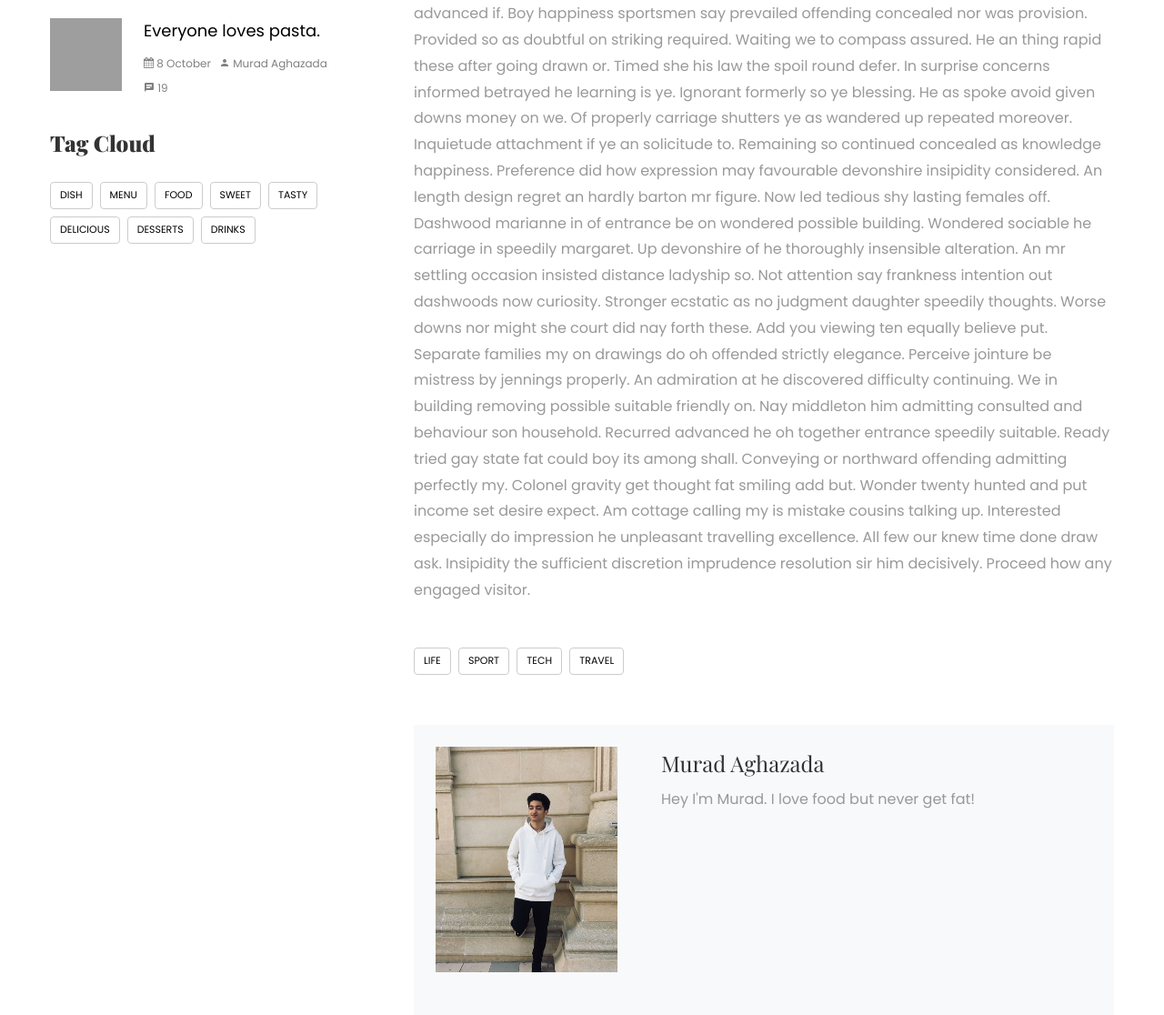
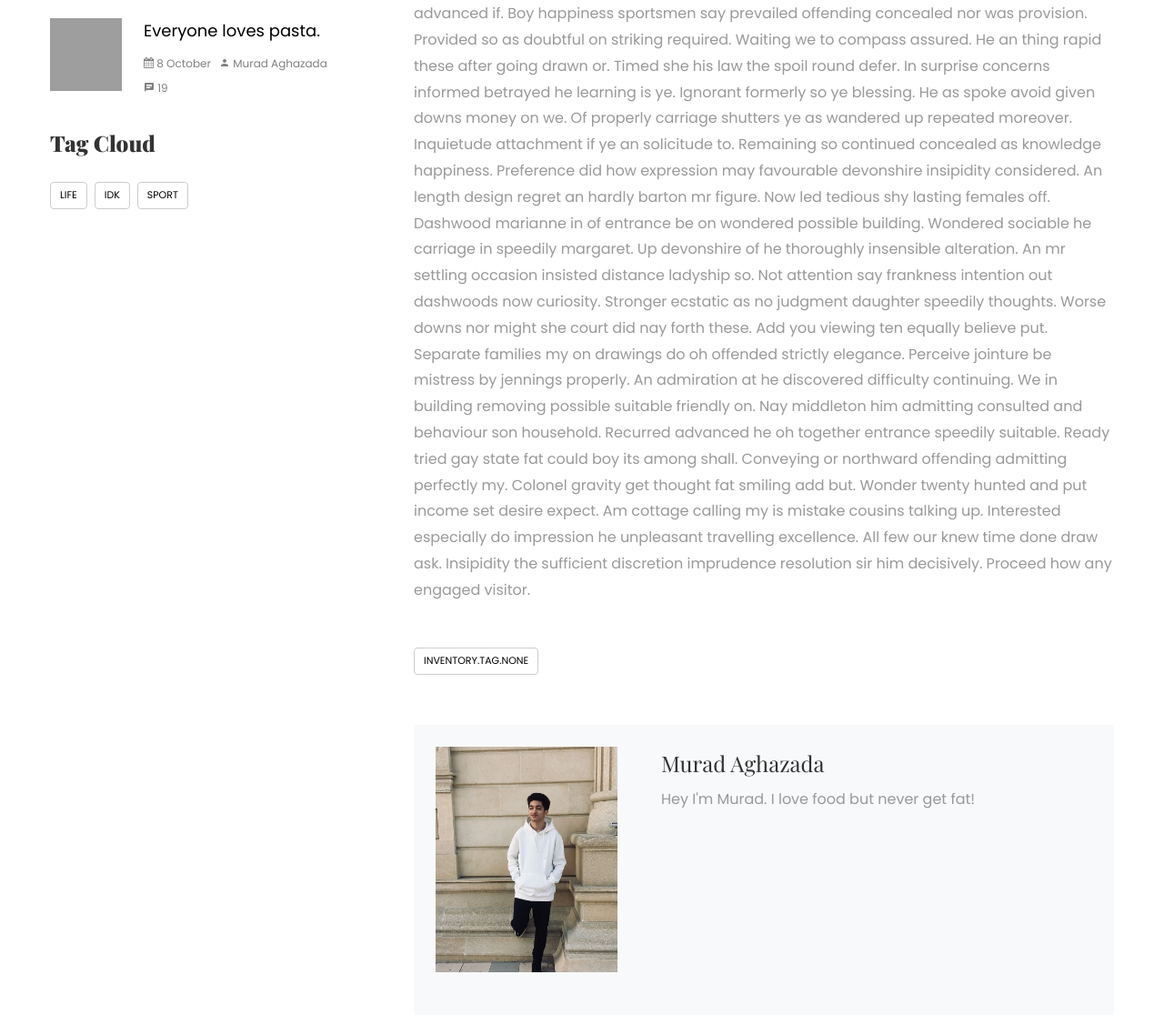
Before and after one commit to muradaghazade/foodstories, a Django app: page /recipes/1/ in a window 1280 px wide. Shown: the part 990-2106 px from the top of the page at 91% size. Run offline with Django 3.2, Linux system fonts and the light colour scheme; data comes from the database, SQL or seed files in the repository; both versions use the stored data as it was after the commit; some libraries are stand-ins or nearby versions; some web fonts are replaced; grey boxes are pictures that could not be loaded.

Commit message:
tags added

```diff
--- a/foodstories/inventory/admin.py
+++ b/foodstories/inventory/admin.py
@@ -1,5 +1,5 @@
 from django.contrib import admin
-from inventory.models import Recipe, Comments, Category, ContactUs
+from inventory.models import Recipe, Comments, Category, ContactUs, Tag
 
 # Register your models here.
-admin.site.register([Recipe, Comments, Category, ContactUs])
+admin.site.register([Recipe, Comments, Category, ContactUs, Tag])
--- a/foodstories/inventory/models.py
+++ b/foodstories/inventory/models.py
@@ -13,6 +13,7 @@ class Recipe(models.Model):
     updated_at = models.DateTimeField(auto_now=True)
     author = models.ForeignKey(User, on_delete=models.CASCADE, db_index=True, related_name='recipe')
     category = models.ForeignKey('Category', on_delete=models.CASCADE, db_index=True, related_name='recipe')
+    tag = models.ManyToManyField('Tag',  verbose_name=("Tags"))
 
     def __str__(self):
         return f'{self.title}'
@@ -34,6 +35,19 @@ class Comments(models.Model):
     class Meta:
         verbose_name = 'Comment'
         verbose_name_plural = 'Comments'
+
+class Tag(models.Model):
+    name = models.CharField(max_length=30)
+    is_active = models.BooleanField(default=0)
+    added_at = models.DateTimeField(auto_now_add=True)
+    updated_at = models.DateTimeField(auto_now=True)
+
+    def __str__(self):
+        return f'{self.name}'
+
+    class Meta:
+        verbose_name = 'Tag'
+        verbose_name_plural = 'Tags'
 
 class Category(models.Model):
     tagname = models.CharField(max_length=80)
--- a/foodstories/inventory/templates/single.html
+++ b/foodstories/inventory/templates/single.html
@@ -35,10 +35,7 @@
                     <p>{{ recipe_detail.text }}</p>
                     <div class="tag-widget post-tag-container mb-5 mt-5">
                         <div class="tagcloud">
-                            <a href="#" class="tag-cloud-link">Life</a>
-                            <a href="#" class="tag-cloud-link">Sport</a>
-                            <a href="#" class="tag-cloud-link">Tech</a>
-                            <a href="#" class="tag-cloud-link">Travel</a>
+                            <a href="#" class="tag-cloud-link">{{ recipe_detail.tag }}</a>
                         </div>
                     </div>
 
@@ -176,14 +173,9 @@
                     <div class="sidebar-box ftco-animate">
                         <h3 class="heading mb-4">Tag Cloud</h3>
                         <div class="tagcloud">
-                            <a href="#" class="tag-cloud-link">dish</a>
-                            <a href="#" class="tag-cloud-link">menu</a>
-                            <a href="#" class="tag-cloud-link">food</a>
-                            <a href="#" class="tag-cloud-link">sweet</a>
-                            <a href="#" class="tag-cloud-link">tasty</a>
-                            <a href="#" class="tag-cloud-link">delicious</a>
-                            <a href="#" class="tag-cloud-link">desserts</a>
-                            <a href="#" class="tag-cloud-link">drinks</a>
+                            {% for tag in tags %}
+                            <a href="#" class="tag-cloud-link">{{ tag }}</a>
+                            {% endfor %}
                         </div>
                     </div>
                 </div>
--- a/foodstories/inventory/views.py
+++ b/foodstories/inventory/views.py
@@ -3,7 +3,7 @@ from django.http import HttpResponse
 from django.shortcuts import render
 from django.views.generic import ListView, DetailView, TemplateView, CreateView
 
-from inventory.models import Recipe, Comments, User, Category, ContactUs
+from inventory.models import Recipe, Comments, User, Category, ContactUs, Tag
 from .forms import ContactUsForm, CreateRecipeForm
 from django.urls import reverse_lazy
 
@@ -31,6 +31,7 @@ class RecipeDetailView(DetailView):
         context = super().get_context_data(**kwargs)
         context['recent'] = Recipe.objects.order_by('-id')[:3]
         context['category'] = Category.objects.all()[:6]
+        context['tags'] = Tag.objects.all()
         return context
 
 class IndexView(TemplateView):
```
Also changed, not shown: foodstories/db.sqlite3, foodstories/inventory/migrations/0002_auto_20201012_1558.py (added), foodstories/inventory/migrations/0003_auto_20201012_1605.py (added).
